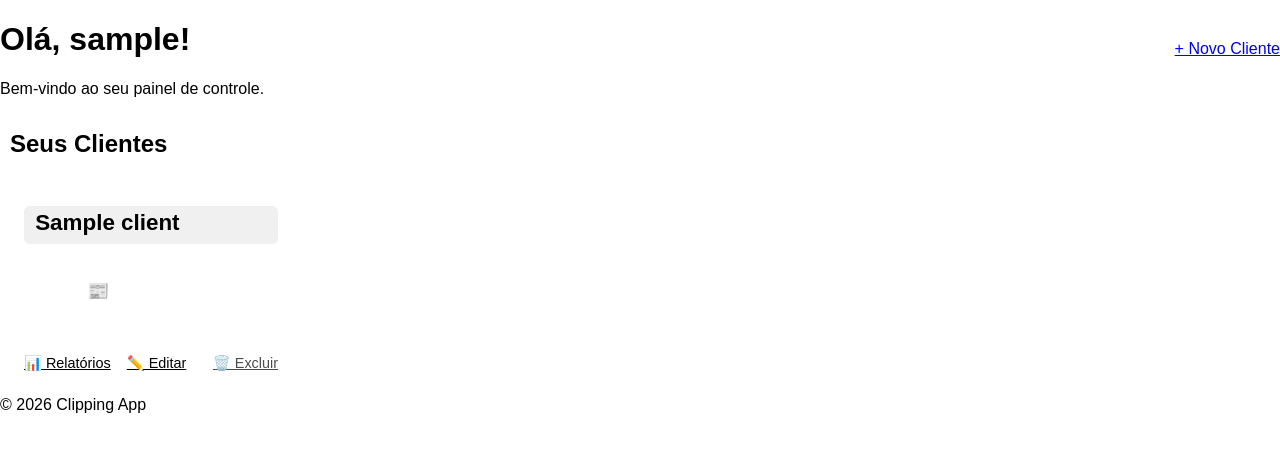
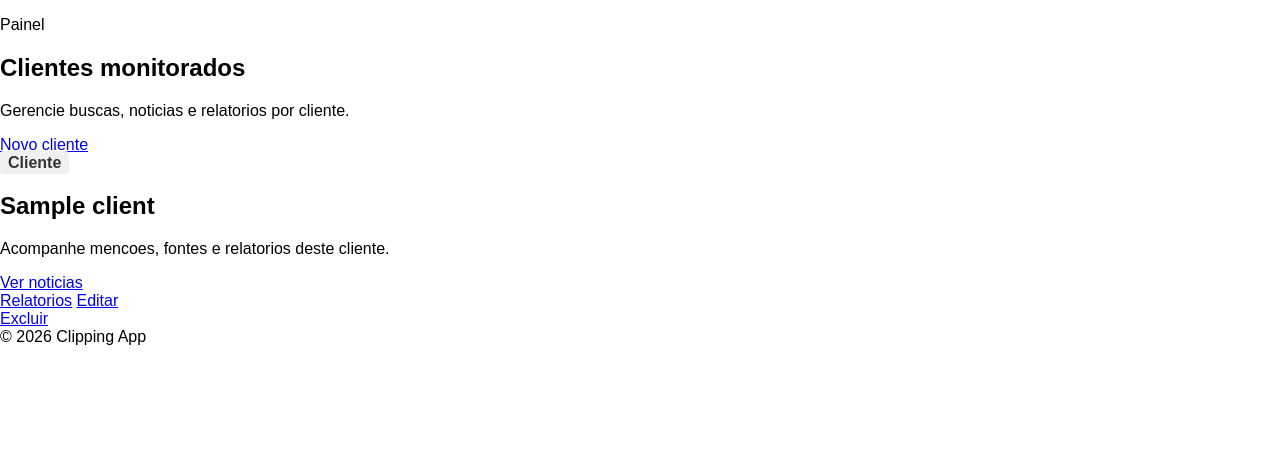
Before and after one commit to victorgdesouza/clipping, a Django app: page /dashboard/ in a window 1280 px wide. Shown: the part 57-509 px from the top of the page. Run offline with Django 5.2, Linux system fonts and the light colour scheme; a user stored in the database is signed in; tables that the repository leaves empty hold one stand-in row (values such as "Sample post").

Commit message:
Apply professional dashboard layout

```diff
--- a/templates/newsclip/dashboard.html
+++ b/templates/newsclip/dashboard.html
@@ -2,170 +2,40 @@
 {% block title %}Meus Clientes{% endblock %}
 
 {% block content %}
-<style>
-  .dashboard-header {
-    display: flex;
-    justify-content: space-between;
-    align-items: center;
-    margin-bottom: 2rem;
-    flex-wrap: wrap;
-    gap: 1rem;
-  }
-
-  .client-grid {
-    display: grid;
-    grid-template-columns: repeat(auto-fill, minmax(300px, 1fr));
-    gap: 1.5rem;
-  }
-
-  .client-card {
-    background: var(--white);
-    border: 1px solid var(--gray-medium);
-    border-radius: 8px;
-    padding: 1.5rem;
-    box-shadow: var(--shadow-sm);
-    transition: transform 0.2s, box-shadow 0.2s;
-    display: flex;
-    flex-direction: column;
-  }
-
-  .client-card:hover {
-    transform: translateY(-5px);
-    box-shadow: var(--shadow-md);
-    border-color: var(--orange-tertiary);
-  }
-
-  .client-name {
-    font-size: 1.4rem;
-    font-weight: 600;
-    color: var(--gray-dark);
-    margin-bottom: 1.5rem;
-    border-bottom: 2px solid var(--orange-tertiary);
-    padding-bottom: 0.5rem;
-  }
-
-  .btn-primary-action {
-    display: flex;
-    justify-content: center;
-    align-items: center;
-    width: 100%;
-    /* Garante que o botão ocupe a largura total */
-    box-sizing: border-box;
-    /* Inclui padding na largura */
-    background-color: var(--blue);
-    color: white;
-    padding: 0.8rem;
-    border-radius: 6px;
-    font-weight: bold;
-    font-size: 1.1rem;
-    margin-bottom: 1.5rem;
-    text-decoration: none;
-    transition: background-color 0.2s;
-    box-shadow: var(--shadow-sm);
-  }
-
-  .btn-primary-action:hover {
-    background-color: #2980b9;
-    text-decoration: none;
-    color: white;
-  }
-
-  .card-actions {
-    display: flex;
-    justify-content: space-between;
-    align-items: center;
-    margin-top: auto;
-    padding-top: 1rem;
-    border-top: 1px solid var(--gray-light);
-    font-size: 0.9rem;
-  }
-
-  .action-group {
-    display: flex;
-    gap: 1rem;
-  }
-
-  .action-link {
-    color: var(--gray-dark);
-    display: flex;
-    align-items: center;
-    gap: 5px;
-    transition: color 0.2s;
-  }
-
-  .action-link:hover {
-    color: var(--orange-primary);
-    text-decoration: none;
-  }
-
-  .delete-link {
-    color: var(--red);
-    opacity: 0.7;
-    transition: opacity 0.2s;
-  }
-
-  .delete-link:hover {
-    color: var(--red);
-    opacity: 1;
-    text-decoration: none;
-  }
-
-  .empty-state {
-    text-align: center;
-    padding: 4rem 2rem;
-    background: var(--gray-light);
-    border-radius: 8px;
-    border: 2px dashed var(--gray-medium);
-  }
-
-  .empty-state p {
-    font-size: 1.2rem;
-    color: var(--gray-dark);
-    margin-bottom: 1.5rem;
-  }
-</style>
-
-<div class="dashboard-header">
+<section class="dashboard-header">
   <div>
-    <h1>Olá, {{ request.user.username }}!</h1>
-    <p style="color: var(--gray-dark); margin: 0;">Bem-vindo ao seu painel de controle.</p>
+    <p class="page-eyebrow">Painel</p>
+    <h1>Clientes monitorados</h1>
+    <p>Gerencie buscas, noticias e relatorios por cliente.</p>
   </div>
-  <a href="{% url 'client_add' %}" class="button">+ Novo Cliente</a>
-</div>
-
-<h2 style="margin-bottom: 1.5rem; border-left: 5px solid var(--orange-primary); padding-left: 10px;">Seus Clientes</h2>
+  <a href="{% url 'client_add' %}" class="button">Novo cliente</a>
+</section>
 
 {% if clients %}
 <div class="client-grid">
   {% for c in clients %}
-  <div class="client-card">
-    <div class="client-name">{{ c.name }}</div>
+  <article class="client-card">
+    <span class="client-name">Cliente</span>
+    <h2 class="client-card__title">{{ c.name }}</h2>
+    <p class="client-card__meta">Acompanhe mencoes, fontes e relatorios deste cliente.</p>
 
-    <a href="{% url 'client_news' c.id %}" class="btn-primary-action">
-      📰 Ver Notícias
-    </a>
+    <a href="{% url 'client_news' c.id %}" class="button">Ver noticias</a>
 
     <div class="card-actions">
-      <div class="action-group">
-        <a href="{% url 'client_reports' c.id %}" class="action-link" title="Relatórios">
-          📊 Relatórios
-        </a>
-        <a href="{% url 'client_edit' c.id %}" class="action-link" title="Editar">
-          ✏️ Editar
-        </a>
+      <div class="action-bar">
+        <a href="{% url 'client_reports' c.id %}" class="action-link">Relatorios</a>
+        <a href="{% url 'client_edit' c.id %}" class="action-link">Editar</a>
       </div>
-
-      <a href="{% url 'client_delete' c.id %}" class="action-link delete-link" title="Excluir permanentemente">
-        🗑️ Excluir
-      </a>
+      <a href="{% url 'client_delete' c.id %}" class="action-link delete-link">Excluir</a>
     </div>
-  </div>
+  </article>
   {% endfor %}
 </div>
 {% else %}
 <div class="empty-state">
-  <p>Você ainda não monitora nenhum cliente.</p>
-  <a href="{% url 'client_add' %}" class="button">Cadastrar primeiro cliente</a>
+  <h2>Nenhum cliente cadastrado</h2>
+  <p>Cadastre o primeiro cliente para comecar a monitorar noticias.</p>
+  <a href="{% url 'client_add' %}" class="button">Cadastrar cliente</a>
 </div>
 {% endif %}
 
```
